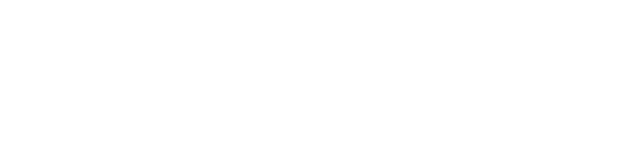
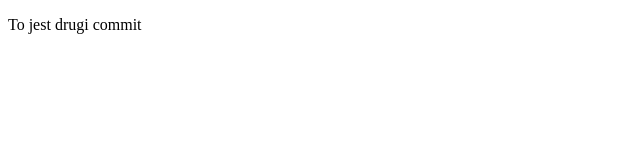
Before and after one commit to piotrklemenc/projektHTML, a plain HTML site: page index.html in a window 1280 px wide. Shown: the whole page, without its empty margins (0-640 px from the left). Drawn offline with Linux system fonts and the light colour scheme.

Commit message:
Paraghraph added

```diff
--- a/index.html
+++ b/index.html
@@ -7,6 +7,6 @@
     <title>Projekt</title>
 </head>
 <body>
-
+    <p>To jest drugi commit</p>
 </body>
 </html>
```
